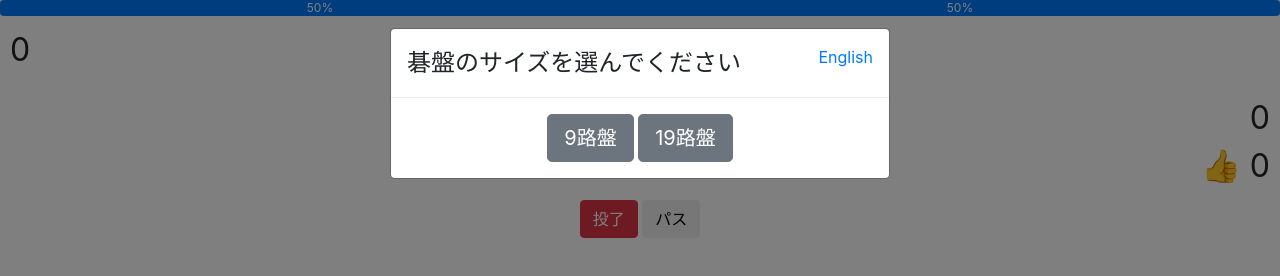
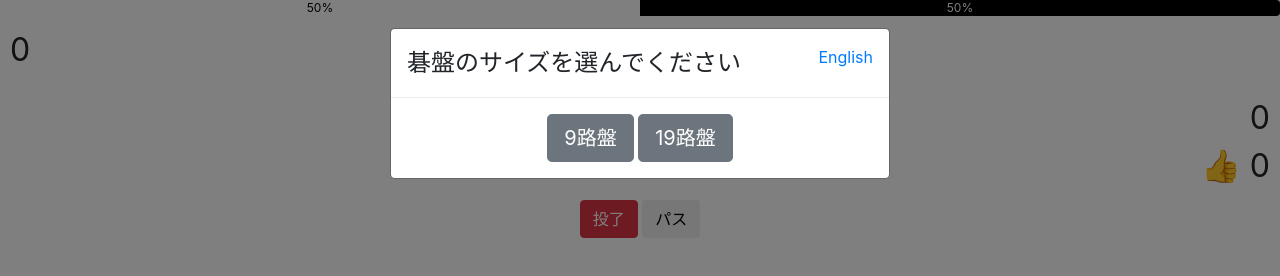
Before and after one commit to new3Rs/AZ.js, a website with bundled scripts: page docs/index.ja.html in a window 1280 px wide. Built offline with nearby package versions, Linux system fonts and the light colour scheme.

Commit message:
color of winrate bar in ja page

```diff
--- a/docs/index.ja.html
+++ b/docs/index.ja.html
@@ -18,8 +18,8 @@
 </head>
 <body>
     <div class="progress">
-        <div id="left-winrate" class="progress-bar" role="progressbar" style="width: 50%;" aria-valuenow="50" aria-valuemin="0" aria-valuemax="100">50%</div>
-        <div id="right-winrate" class="progress-bar" role="progressbar" style="width: 50%;" aria-valuenow="50" aria-valuemin="0" aria-valuemax="100">50%</div>
+        <div id="left-winrate" class="progress-bar" role="progressbar" style="color: black; background-color: white; width: 50%;" aria-valuenow="50" aria-valuemin="0" aria-valuemax="100">50%</div>
+        <div id="right-winrate" class="progress-bar" role="progressbar" style="color: white; background-color: black; width: 50%;" aria-valuenow="50" aria-valuemin="0" aria-valuemax="100">50%</div>
     </div>
     <div class="clearfix" style="font-size: xx-large;">
         <div style="float: left; padding: 10px;">
```
